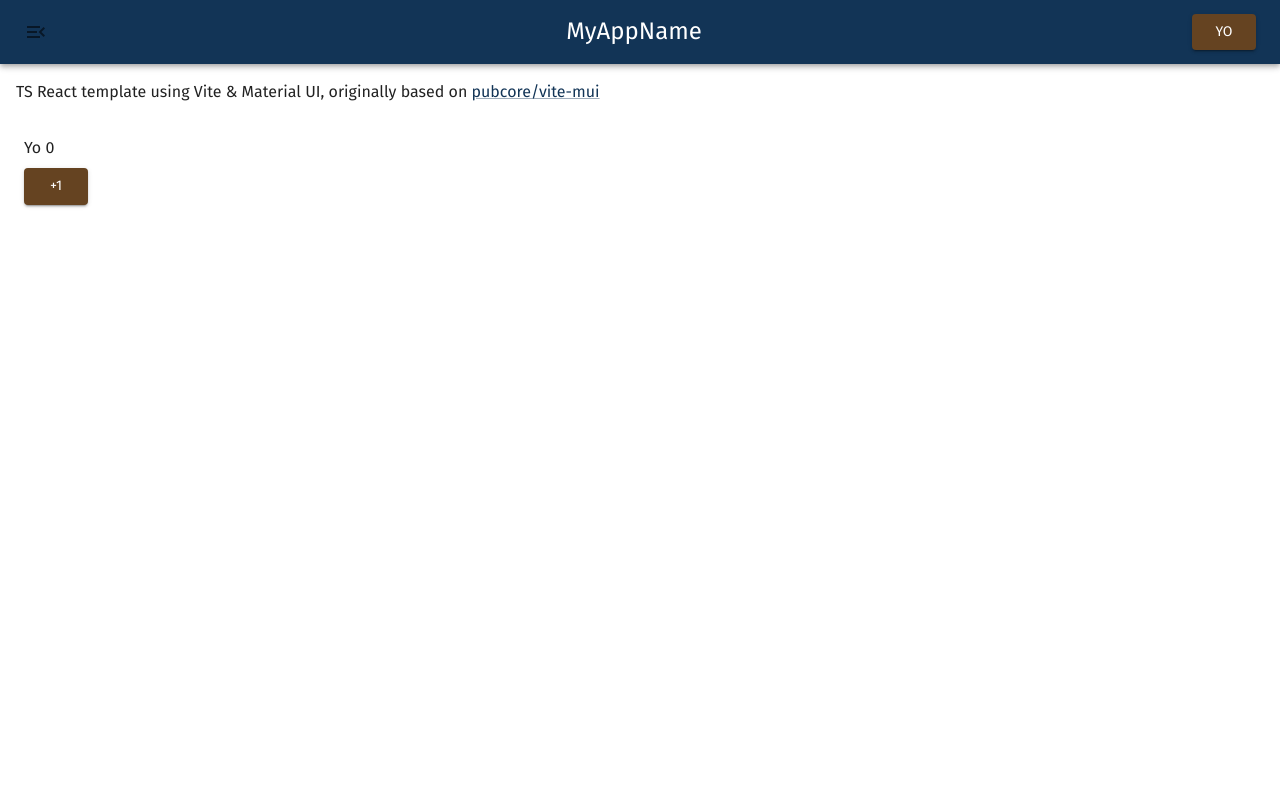
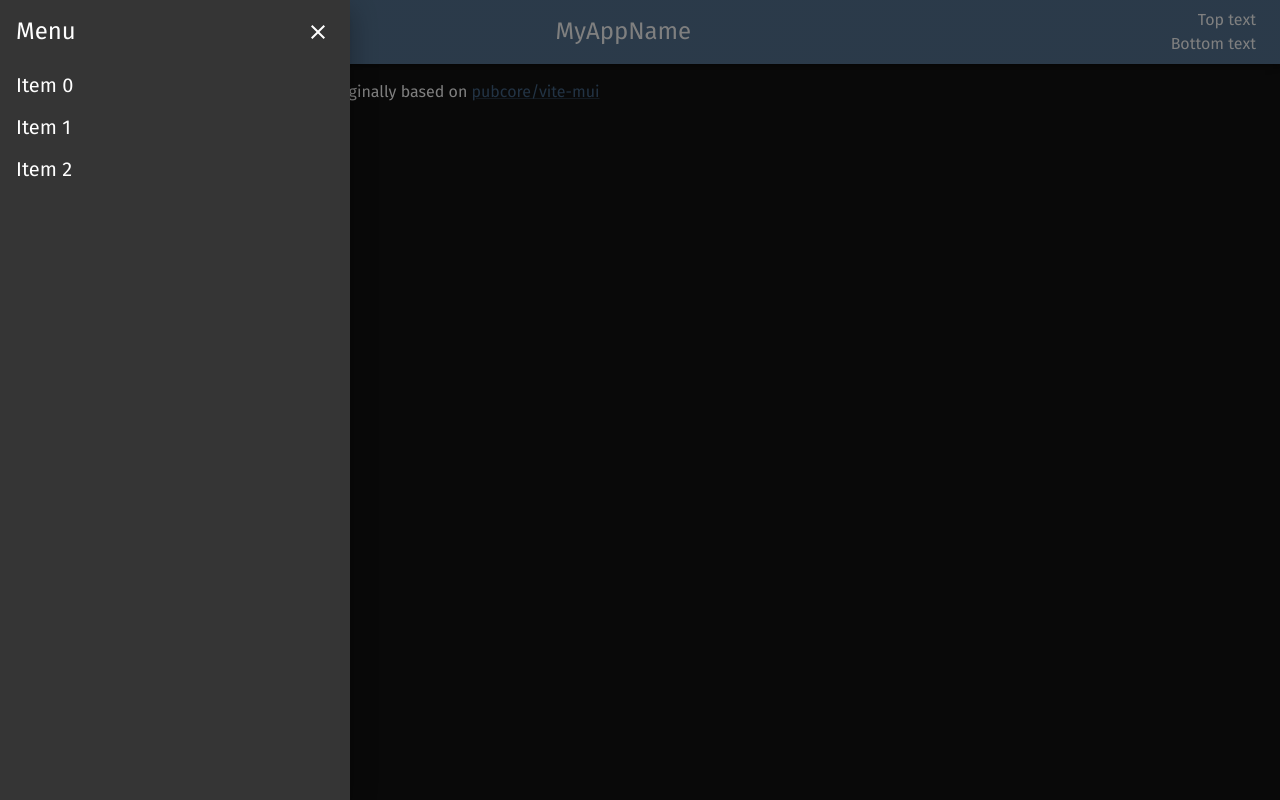
Before and after one commit to Sv443/react-template, a React (Vite) app: page / in a window 1280 px wide. Both pictures are taken after a click on the button "Open menu". Built offline with nearby package versions, Linux system fonts and the light colour scheme.

Commit message:
done with sidebar

```diff
--- a/src/A.tsx
+++ b/src/A.tsx
@@ -4,13 +4,29 @@ import { ReactNode } from "react";
 interface AProps {
   href: string;
   target?: "_blank" | "_self" | "_parent" | "_top" | string;
+  onClick?: () => void;
+  noDecoration?: boolean;
   children: ReactNode;
 }
 
 /* eslint-disable react/prop-types */
-export default function A({ href, target = "_blank", children }: AProps) {
+export default function A({
+  href,
+  target = "_blank",
+  onClick = () => {},
+  noDecoration = false,
+  children,
+  ...rest
+}: AProps) {
+  const decoProps = noDecoration
+    ? { color: "inherit", sx: { textDecoration: "none" } }
+    : {};
+
   return urlValid(href) ? (
-    <Link {...{ href, target }} rel="noopener noreferrer">
+    <Link
+      {...{ href, target, onClick, ...decoProps }}
+      rel="noopener noreferrer"
+    >
       {children}
     </Link>
   ) : (
@@ -24,6 +40,6 @@ function urlValid(url: string) {
 
     return ["https:", "http:"].includes(u.protocol);
   } catch (e) {
-    return false;
+    return url.startsWith("#");
   }
 }
--- a/src/App.tsx
+++ b/src/App.tsx
@@ -1,16 +1,35 @@
-import { Box, Button } from "@mui/material";
-import React, { useState } from "react";
+import { Box, Button, MenuItem } from "@mui/material";
+import React, { ReactNode, useState } from "react";
 import A from "./A";
 import settings from "./settings";
 import { TitleBar } from "./TitleBar";
+import Sidebar from "./Sidebar";
+import { dispatch } from "./store";
+import { setSidebar } from "./store/sidebar";
+import { debounce } from "lodash-es";
 
 export default function App() {
   const [count, setCount] = useState(0);
+
+  const sidebarItems: ReactNode[] = [];
+
+  for (let i = 0; i < 3; i++)
+    sidebarItems.push(
+      <A href={`#itm-${i}`} target="_self" noDecoration>
+        <MenuItem
+          sx={{ fontSize: 20 }}
+          onClick={debounce(() => dispatch(setSidebar(false)), 70)}
+        >
+          Item {i}
+        </MenuItem>
+      </A>
+    );
 
   return (
     <React.StrictMode>
       <Box sx={{ display: "flex", flexDirection: "column" }}>
         <TitleBar {...{ title: settings.info.name }}></TitleBar>
+        <Sidebar>{sidebarItems}</Sidebar>
         <Box sx={{ margin: 2 }}>
           <Box>
             TS React template using Vite & Material UI, originally based on{" "}
@@ -24,9 +43,9 @@ export default function App() {
             }}
           >
             <Box sx={{ margin: 1, marginBottom: 1 }}>
-              <Box sx={{ marginBottom: 1 }}>Yo {count}</Box>
+              <Box sx={{ marginBottom: 1 }}>Count: {count}</Box>
               <Button onClick={() => setCount(count + 1)} color="secondary">
-                +1
+                Increase
               </Button>
             </Box>
           </Box>
--- a/src/Layout/index.tsx
+++ b/src/Layout/index.tsx
@@ -1,12 +1,12 @@
 import { Box } from "@mui/material";
 import type { ReactNode } from "react";
 
-export interface PageProps {
+export interface LayoutProps {
   appBar: ReactNode;
   sidebar: ReactNode;
 }
 
-export default function Page({ appBar, sidebar }: PageProps) {
+export default function Layout({ appBar, sidebar }: LayoutProps) {
   return (
     <Box
       component="div"
--- a/src/Sidebar/index.tsx
+++ b/src/Sidebar/index.tsx
@@ -1,114 +1,53 @@
-import { ReactNode, useCallback } from "react";
-import {
-  MenuItem,
-  Tooltip,
-  useMediaQuery,
-  Drawer,
-  Box,
-  ListItemIcon,
-  useTheme,
-} from "@mui/material";
-import { useTranslation } from "react-i18next";
-import { NavLink } from "react-router-dom";
+import { Close } from "@mui/icons-material";
+import { Drawer, Grid, IconButton, Typography } from "@mui/material";
+import { Box } from "@mui/system";
+import { ReactNode } from "react";
+import { useSelector } from "react-redux";
+import { dispatch } from "../store";
+import { getSidebar, setSidebar } from "../store/sidebar";
 
-export interface Item {
-  name: string;
-  icon?: ReactNode;
-  to: string;
+interface SidebarProps {
+  children: ReactNode;
 }
-export interface SidbarProps {
-  items: Item[];
-  isOpen: boolean;
-  toggle: () => void;
-  close: () => void;
-}
-const DRAWER_WIDTH = 240;
-const CLOSED_DRAWER_WIDTH = 55;
 
-export default function Sidebar({ items, isOpen, toggle, close }: SidbarProps) {
-  const { breakpoints, transitions, palette } = useTheme();
-  const isXSmall = useMediaQuery(breakpoints.down("xs"));
-  const isSmall = useMediaQuery(breakpoints.down("sm"));
-  const variant = isXSmall ? "temporary" : "permanent";
-  const onItemClick = useCallback(() => {
-    if (isSmall || isXSmall) {
-      close();
-    }
-  }, [isXSmall, isSmall, close]);
-  const onClose = useCallback(() => toggle(), [toggle]);
-  const navLinkStyle = useCallback(
-    ({ isActive }) => {
-      const { secondary, text, background } = palette;
-      return isActive
-        ? {
-            color: text.primary,
-            textDecoration: "none",
-            backgroundImage: `linear-gradient(to right, ${secondary.main} 20%, ${background.default} 75%)`,
-          }
-        : { color: text.secondary };
-    },
-    [palette]
-  );
+export default function Sidebar({ children }: SidebarProps) {
+  const drawerOpen = useSelector(getSidebar);
 
   return (
     <Drawer
-      sx={{
-        ".MuiDrawer-paper": {
-          position: { xs: "absolute", sm: "relative" },
-          height: { xs: "100vh", sm: 1 },
-          overflowX: "hidden",
-          width: isOpen
-            ? DRAWER_WIDTH
-            : isSmall || isXSmall
-            ? 0
-            : CLOSED_DRAWER_WIDTH,
-          transition: transitions.create("width", {
-            easing: transitions.easing.sharp,
-            duration: transitions.duration.leavingScreen,
-          }),
-          backgroundColor: { xs: palette.background.paper, sm: "transparent" },
-          borderRight: "none",
-          zIndex: 1,
-          marginRight: 1,
-          border: { md: "none" },
-        },
+      {...{
+        open: drawerOpen,
+        onClose: () => dispatch(setSidebar(false)),
       }}
-      {...{ variant, onClose }}
     >
       <Box
         sx={{
           display: "flex",
           flexDirection: "column",
-          justifyContent: "flex-start",
-          marginTop: { xs: 0, md: 1 },
-          width: isOpen ? DRAWER_WIDTH : CLOSED_DRAWER_WIDTH,
+          width: { sm: 280, md: 350 },
         }}
       >
-        {items.map(({ name, icon, to }) => {
-          //conditional wrap
-          const menuItem = (
-            <MenuItem tabIndex={0}>
-              {icon && <ListItemIcon sx={{ minWidth: 5 }}>{icon}</ListItemIcon>}
-              {isOpen ? name : ""}
-            </MenuItem>
-          );
-          return (
-            <NavLink
-              style={navLinkStyle}
-              key={name}
-              onClick={onItemClick}
-              {...{ to }}
-            >
-              {isOpen ? (
-                menuItem
-              ) : (
-                <Tooltip title={name} placement="right">
-                  {menuItem}
-                </Tooltip>
-              )}
-            </NavLink>
-          );
-        })}
+        <Grid
+          container
+          sx={{
+            fontSize: 22,
+            padding: 1,
+            justifyContent: "space-between",
+          }}
+        >
+          <Typography sx={{ padding: 1 }} variant="h5">
+            Menu
+          </Typography>
+          <IconButton
+            title="Close menu"
+            size="large"
+            edge="start"
+            onClick={() => dispatch(setSidebar(false))}
+          >
+            <Close fontSize="medium" />
+          </IconButton>
+        </Grid>
+        <Box sx={{ overflowY: "auto" }}>{children}</Box>
       </Box>
     </Drawer>
   );
--- a/src/TitleBar/index.tsx
+++ b/src/TitleBar/index.tsx
@@ -25,16 +25,29 @@ export function TitleBar({ title }: TitleBarProps) {
           <IconButton
             size="large"
             edge="start"
-            aria-label="menu"
+            title="Open menu"
             onClick={() => dispatch(setSidebar(!sidebar))}
             sx={{ mr: 2 }}
           >
-            {sidebar ? <MenuOpen /> : <Menu />}
+            {sidebar ? (
+              <MenuOpen fontSize="medium" />
+            ) : (
+              <Menu fontSize="medium" />
+            )}
           </IconButton>
           <Typography noWrap={true} variant="h5">
             {title}
           </Typography>
-          <Button color="secondary">Yo</Button>
+          <Box
+            sx={{
+              flexDirection: "column",
+              justifyContent: "space-evenly",
+              textAlign: "right",
+            }}
+          >
+            <div>Top text</div>
+            <div>Bottom text</div>
+          </Box>
         </Toolbar>
       </AppBar>
     </Box>
--- a/src/main.tsx
+++ b/src/main.tsx
@@ -9,8 +9,10 @@ var store = initStore({
   initialState: {},
 });
 
+const useDarkMode = () => true; // TODO: make togglable
+
 render(
-  <AppDecorator {...{ createTheme }}>
+  <AppDecorator {...{ createTheme, useDarkMode }}>
     <Provider {...{ store }}>
       <App />
     </Provider>
```
Also changed, not shown: .eslintrc.js.
